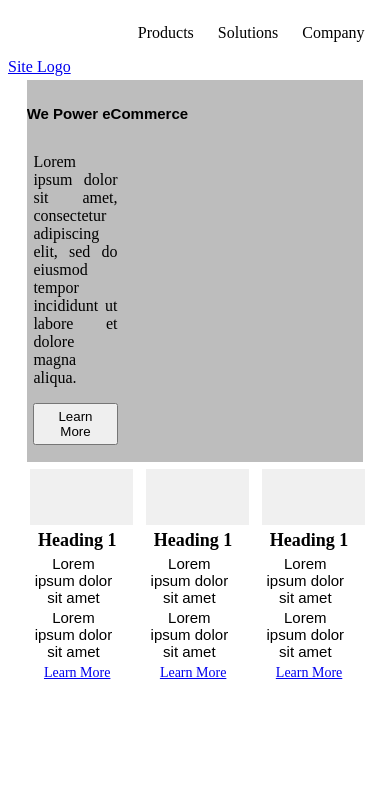
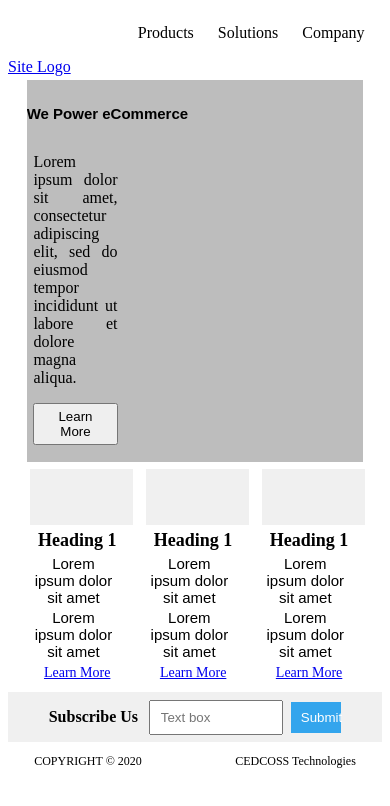
Before and after one commit to sawanyadav1925/template-3, a plain HTML site: page src/index.html in a window 390 px wide. Drawn offline with Linux system fonts and the light colour scheme.

Commit message:
Template 3 completed

```diff
--- a/src/index.html
+++ b/src/index.html
@@ -65,5 +65,15 @@
         </div>
     </div>
 </div>
-   </body?
+<div id="footer">
+    <div>
+        <h4>Subscribe Us</h4> <input type="text" placeholder="Text box"> <button class="submit">Submit</button>
+    </div>
+</div>
+<footer>
+    <p id="foot-left">COPYRIGHT &copy; 2020 </p>
+    <p id="foot-right">CEDCOSS Technologies</p>
+</footer>
+
+</body>
 </html>
--- a/src/style.css
+++ b/src/style.css
@@ -82,3 +82,64 @@
         padding: 4px 7px;
         font-size: 14px;
       }
+      #footer  {
+        background-color: rgb(240, 240, 240);
+        text-align: center;
+        padding: 2% 5%;
+      }
+      input  {
+        width: 40%;
+        padding: 8px 10px;
+        box-sizing: border-box;
+      }
+      h4 {
+        margin: 0% 2% 0% 0%;
+        display: inline;
+      }
+      .submit  {
+        background-color: rgb(51, 165, 237);
+        border: none;
+        color: white;
+        padding: 8px 10px;
+        margin-left: 1%;
+        width: 15%;
+        transition-duration: 0.11s;
+      }
+      .submit:hover {
+        background-color: white;
+        color: rgb(51, 165, 237);
+        border: 2px solid rgb(51, 165, 237);
+      }
+      footer  {
+        display: flexbox;
+        overflow: hidden;
+        margin: 0% 7% 0% 7%;
+        font-size: 12px;
+      }
+      #foot-left  {
+        float: left;
+      }
+      #foot-right  {
+        float: right;
+      }
+    }
+    @media screen and (max-width: 511px) {
+      #content h3 {
+        width: 65%;
+      }
+      #content-left-float {
+        width: 75%;
+      }
+      #main-bottom {
+        display: block;
+        margin: auto;
+      }
+      .card {
+        width: 75%;
+      }
+      .card-bg {
+        width: 35%;
+        padding: 20%;
+        margin: auto;
+      }
+    }
```
